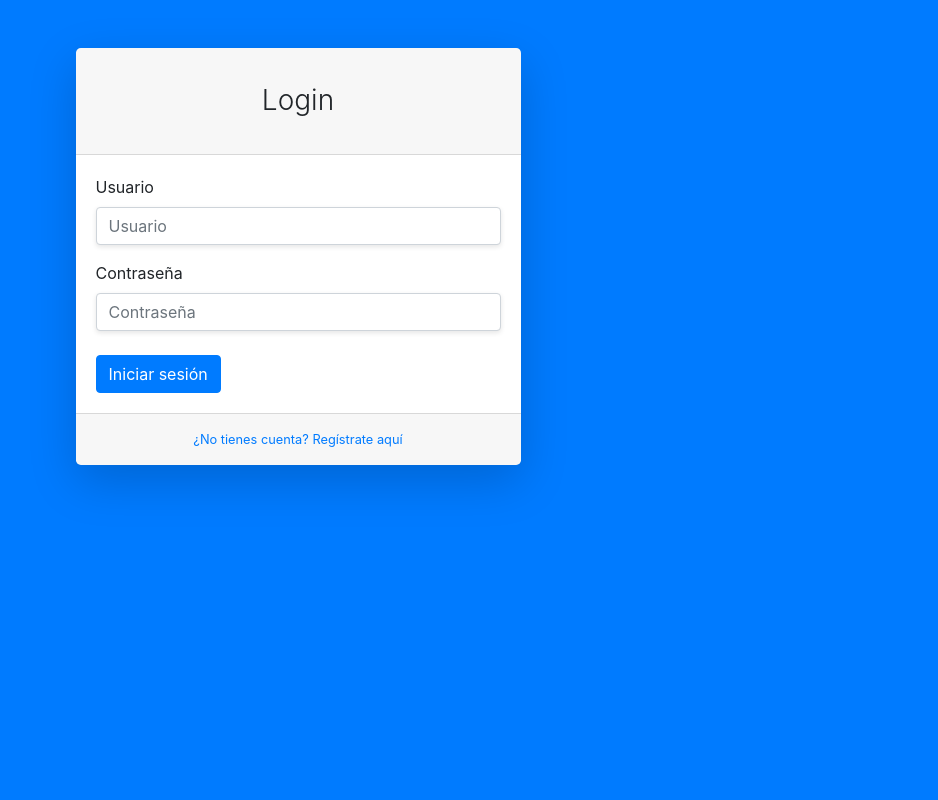
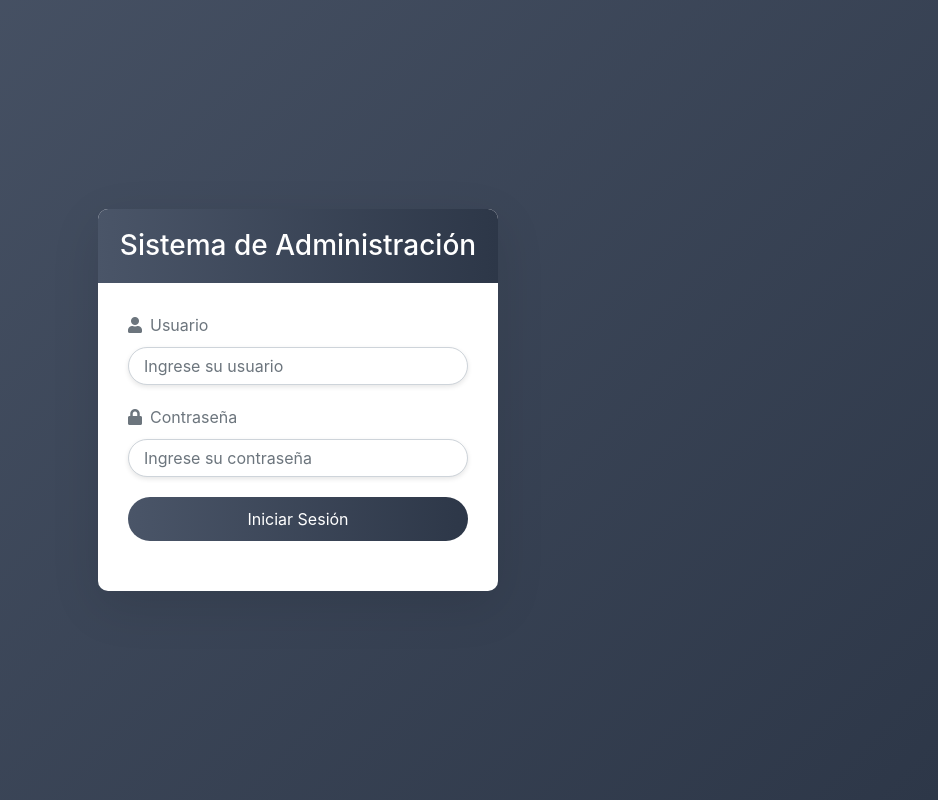
Before and after one commit to Marfalling/libro_reclamacion, a PHP site: page /login.php in a window 1280 px wide. Shown: the whole page, without its empty margins (342-1280 px from the left). Run offline with PHP 8.4, Linux system fonts and the light colour scheme; some libraries are stand-ins or nearby versions.

Commit message:
cambios en el login, en logout y en sidebar

```diff
--- a/login.php
+++ b/login.php
@@ -4,50 +4,99 @@
     <meta charset="utf-8" />
     <meta http-equiv="X-UA-Compatible" content="IE=edge" />
     <meta name="viewport" content="width=device-width, initial-scale=1, shrink-to-fit=no" />
-    <meta name="description" content="" />
-    <meta name="author" content="" />
-    <title>Login</title>
+    <title>Iniciar Sesión</title>
     <link href="https://stackpath.bootstrapcdn.com/bootstrap/4.5.2/css/bootstrap.min.css" rel="stylesheet" />
-    <link href="css/estilos.css" rel="stylesheet" />
-    <script src="https://use.fontawesome.com/releases/v6.3.0/js/all.js" crossorigin="anonymous"></script>
+    <link rel="stylesheet" href="css/estilos.css">
+
+    <style>
+        body {
+            background: linear-gradient(135deg, #4a5568 0%, #2d3748 100%);
+            height: 100vh;
+            display: flex;
+            align-items: center;
+            justify-content: center;
+        }
+        .login-container {
+            background: white;
+            border-radius: 10px;
+            box-shadow: 0 15px 50px rgba(0,0,0,0.1);
+            overflow: hidden;
+            max-width: 400px;
+            width: 100%;
+        }
+        .login-header {
+            background: linear-gradient(to right, #4a5568, #2d3748);
+            color: white;
+            padding: 20px;
+            text-align: center;
+        }
+        .login-body {
+            padding: 30px;
+        }
+        .form-control {
+            border-radius: 25px;
+            padding: 10px 15px;
+        }
+        .btn-login {
+            border-radius: 25px;
+            padding: 10px 20px;
+            background: linear-gradient(to right, #4a5568, #2d3748);
+            border: none;
+            transition: all 0.3s ease;
+        }
+        .btn-login:hover {
+            transform: translateY(-3px);
+            box-shadow: 0 7px 14px rgba(50,50,93,.1), 0 3px 6px rgba(0,0,0,.08);
+        }
+        .form-group {
+            margin-bottom: 20px;
+        }
+        .form-group label {
+            margin-bottom: 10px;
+            color: #6c757d;
+        }
+        .input-group-text {
+            background: transparent;
+            border: none;
+            color: #6c757d;
+        }
+    </style>
+    <link rel="stylesheet" href="https://cdnjs.cloudflare.com/ajax/libs/font-awesome/5.15.3/css/all.min.css">
 </head>
-<body class="bg-primary">
-    <div id="layoutAuthentication">
-        <div id="layoutAuthentication_content">
-            <main>
-                <div class="container">
-                    <div class="row justify-content-center">
-                        <div class="col-lg-5">
-                            <div class="card shadow-lg border-0 rounded-lg mt-5">
-                                <div class="card-header"><h3 class="text-center font-weight-light my-4">Login</h3></div>
-                                <div class="card-body">
-                                    <form action="controlador/autentificacion.php" method="post">
-                                        <!-- Usuario Input -->
-                                        <div class="form-group mb-3">
-                                            <label for="user_admin">Usuario</label>
-                                            <input class="form-control" name="user_admin" type="text" id="user_admin" placeholder="Usuario" required />
-                                        </div>
-                                        <!-- Password Input -->
-                                        <div class="form-group mb-3">
-                                            <label for="password">Contraseña</label>
-                                            <input class="form-control" name="password" type="password" id="password" placeholder="Contraseña" required />
-                                        </div>
-                                        <!-- Botón de inicio de sesión -->
-                                        <div class="d-flex align-items-center justify-content-between mt-4 mb-0">
-                                            <button type="submit" class="btn btn-primary">Iniciar sesión</button>
-                                        </div>
-                                    </form>
-                                </div>
-                                <div class="card-footer text-center py-3">
-                                    <div class="small"><a href="register.html">¿No tienes cuenta? Regístrate aquí</a></div>
-                                </div>
-                            </div>
-                        </div>
+<body>
+    <div class="login-container">
+        <div class="login-header">
+            <h3 class="mb-0">Sistema de Administración</h3>
+        </div>
+        <div class="login-body">
+            <form action="controlador/autentificacion.php" method="post">
+                <div class="form-group">
+                    <label for="user_admin">
+                        <i class="fas fa-user mr-2"></i>Usuario
+                    </label>
+                    <div class="input-group">
+                        <input class="form-control" name="user_admin" type="text" id="user_admin"
+                               placeholder="Ingrese su usuario" required />
                     </div>
                 </div>
-            </main>
+                <div class="form-group">
+                    <label for="password">
+                        <i class="fas fa-lock mr-2"></i>Contraseña
+                    </label>
+                    <div class="input-group">
+                        <input class="form-control" name="password" type="password" id="password"
+                               placeholder="Ingrese su contraseña" required />
+                    </div>
+                </div>
+                <div class="form-group text-center">
+                    <button type="submit" class="btn btn-login text-white w-100">
+                        Iniciar Sesión
+                    </button>
+                </div>
+            </form>
         </div>
     </div>
+
     <script src="https://code.jquery.com/jquery-3.5.1.slim.min.js"></script>
     <script src="https://cdn.jsdelivr.net/npm/@popperjs/core@2.5.4/dist/umd/popper.min.js"></script>
     <script src="https://stackpath.bootstrapcdn.com/bootstrap/4.5.2/js/bootstrap.min.js"></script>
```
Also changed, not shown: MenuV.php (+65 -32 lines), controlador/logout.php (+1 -9 lines), modelo/m_reclamaciones.php (+22 -0 lines).
